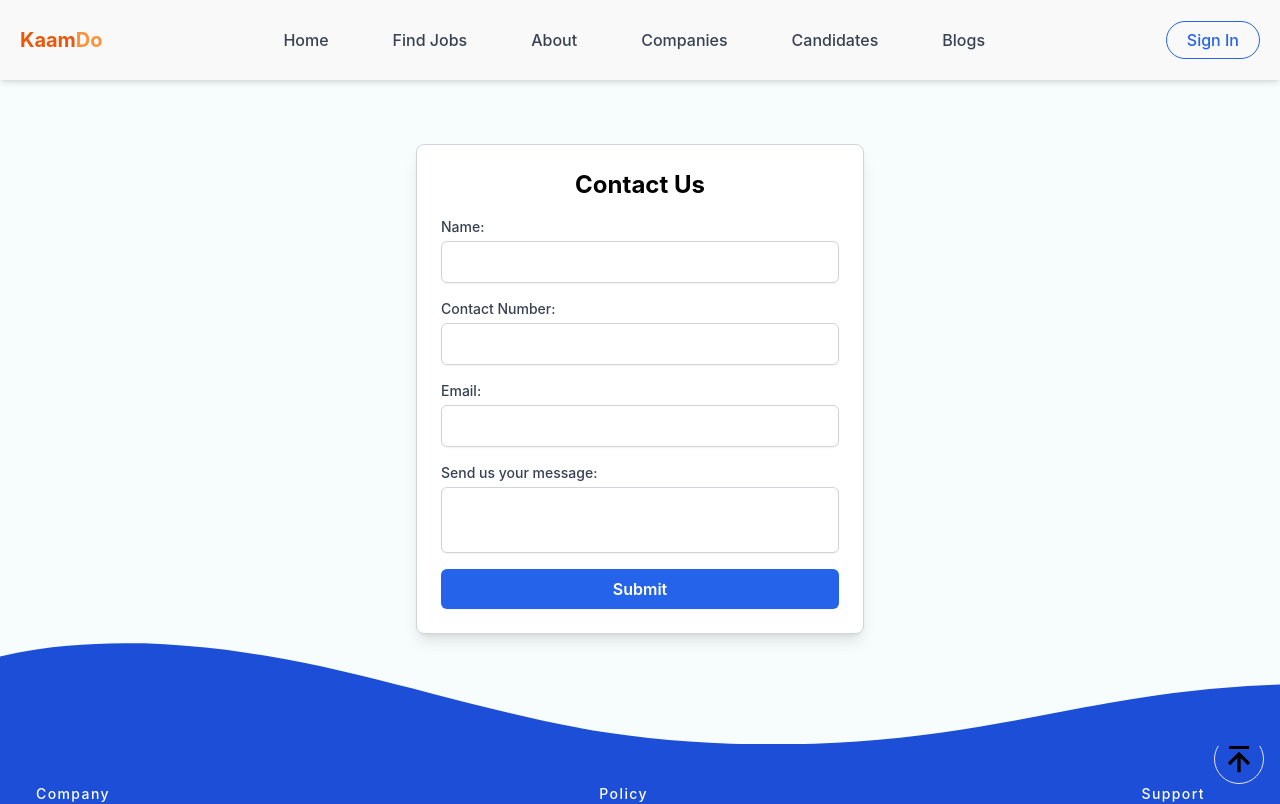
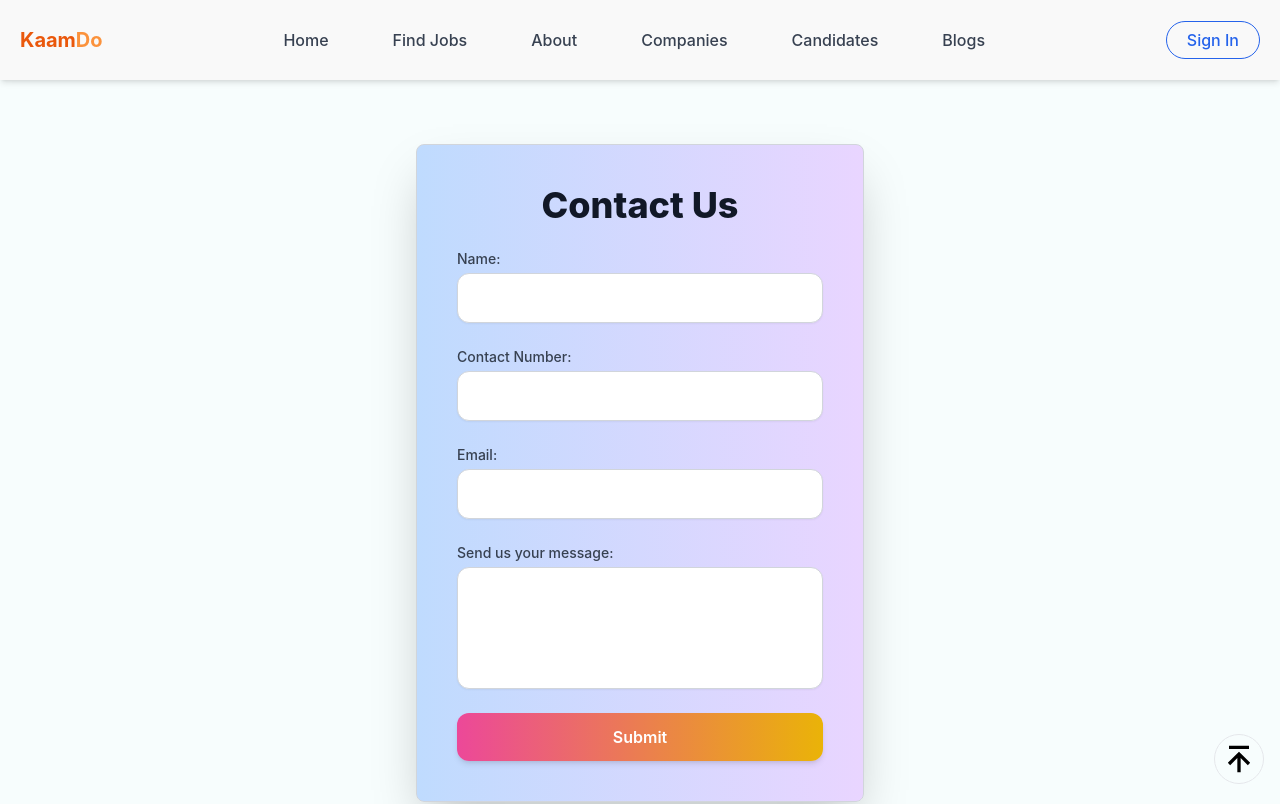
Before and after one commit to PatilHarshh/Kaam-Do, a React (Vite) app in the folder client/: page /contact in a window 1280 px wide. Shown: the top 804 px of the page. Built offline with nearby package versions, Linux system fonts and the light colour scheme.

Commit message:
updated the contact form

```diff
--- a/client/src/components/ContactForm.jsx
+++ b/client/src/components/ContactForm.jsx
@@ -35,9 +35,9 @@ const ContactForm = () => {
   };
 
   return (
-    <div className="max-w-md mx-auto p-6 mt-16 bg-white border border-gray-300 rounded-lg shadow-lg">
-      <h2 className="text-2xl font-bold mb-4 text-center">Contact Us</h2>
-      <form onSubmit={handleSubmit} className="space-y-4">
+    <div className="max-w-md mx-auto p-10 mt-16 bg-gradient-to-r from-blue-200 to-purple-200 border border-gray-300 rounded-lg shadow-2xl">
+      <h2 className="text-4xl font-extrabold mb-6 text-center text-gray-900">Contact Us</h2>
+      <form onSubmit={handleSubmit} className="space-y-6 animate-fade-in">
         <div className="form-group">
           <label htmlFor="name" className="block text-sm font-medium text-gray-700">Name:</label>
           <input
@@ -47,7 +47,7 @@ const ContactForm = () => {
             value={formData.name}
             onChange={handleChange}
             required
-            className="mt-1 p-2 block w-full border border-gray-300 rounded-md shadow-sm focus:ring-indigo-500 focus:border-indigo-500"
+            className="mt-1 p-3 block w-full border border-gray-300 rounded-xl shadow-sm focus:ring-indigo-500 focus:border-indigo-500 transition duration-300 ease-in-out transform hover:-translate-y-1 hover:scale-105"
           />
         </div>
         <div className="form-group">
@@ -59,9 +59,9 @@ const ContactForm = () => {
             value={formData.contactNumber}
             onChange={handleChange}
             required
-            className="mt-1 p-2 block w-full border border-gray-300 rounded-md shadow-sm focus:ring-indigo-500 focus:border-indigo-500"
+            className="mt-1 p-3 block w-full border border-gray-300 rounded-xl shadow-sm focus:ring-indigo-500 focus:border-indigo-500 transition duration-300 ease-in-out transform hover:-translate-y-1 hover:scale-105"
           />
-          {errors.contactNumber && <p className="text-red-500 text-sm">{errors.contactNumber}</p>}
+          {errors.contactNumber && <p className="text-red-500 text-sm mt-1">{errors.contactNumber}</p>}
         </div>
         <div className="form-group">
           <label htmlFor="email" className="block text-sm font-medium text-gray-700">Email:</label>
@@ -72,7 +72,7 @@ const ContactForm = () => {
             value={formData.email}
             onChange={handleChange}
             required
-            className="mt-1 p-2 block w-full border border-gray-300 rounded-md shadow-sm focus:ring-indigo-500 focus:border-indigo-500"
+            className="mt-1 p-3 block w-full border border-gray-300 rounded-xl shadow-sm focus:ring-indigo-500 focus:border-indigo-500 transition duration-300 ease-in-out transform hover:-translate-y-1 hover:scale-105"
           />
         </div>
         <div className="form-group">
@@ -83,12 +83,13 @@ const ContactForm = () => {
             value={formData.message}
             onChange={handleChange}
             required
-            className="mt-1 p-2 block w-full border border-gray-300 rounded-md shadow-sm focus:ring-indigo-500 focus:border-indigo-500 resize-none"
+            className="mt-1 p-3 block w-full border border-gray-300 rounded-xl shadow-sm focus:ring-indigo-500 focus:border-indigo-500 transition duration-300 ease-in-out transform hover:-translate-y-1 hover:scale-105 resize-none"
+            rows="4"
           />
         </div>
         <button
           type="submit"
-          className="w-full py-2 px-4 bg-blue-600 text-white font-semibold rounded-md shadow-sm hover:bg-blue-700 focus:outline-none focus:ring-2 focus:ring-offset-2 focus:ring-blue-500"
+          className="w-full py-3 px-6 bg-gradient-to-r from-pink-500 to-yellow-500 text-white font-semibold rounded-xl shadow-md hover:from-pink-600 hover:to-yellow-600 focus:outline-none focus:ring-2 focus:ring-offset-2 focus:ring-indigo-500 transition duration-300 ease-in-out transform hover:scale-110"
         >
           Submit
         </button>
```
